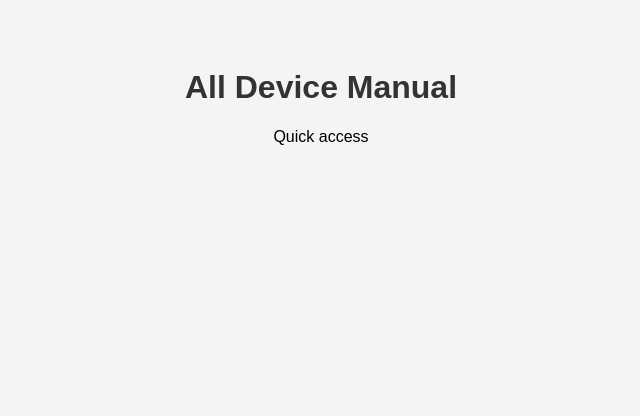
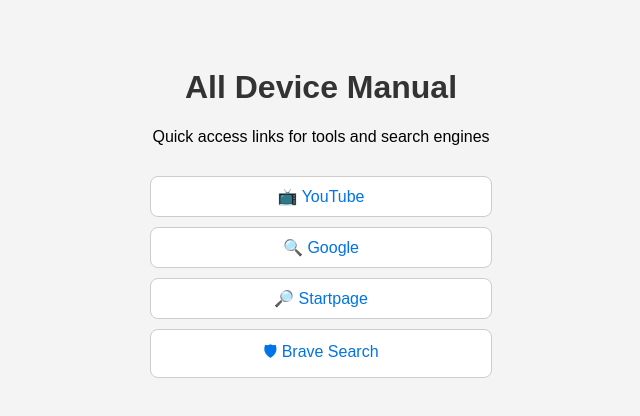
Before and after one commit to Sageisaiah80/all-device-manual, a plain HTML site: page index.html in a window 1280 px wide. Shown: the whole page, without its empty margins (319-959 px from the left). Drawn offline with Linux system fonts and the light colour scheme.

Commit message:
Update index.html
Signed-off-by: Sageisaiah80 <sageisaiah80@gmail.com>

```diff
--- a/index.html
+++ b/index.html
@@ -37,4 +37,12 @@
 </head>
 <body>
   <h1>All Device Manual</h1>
-  <p>Quick access
+  <p>Quick access links for tools and search engines</p>
+  <div class="links">
+    <a href="https://www.youtube.com" target="_blank">📺 YouTube</a>
+    <a href="https://www.google.com" target="_blank">🔍 Google</a>
+    <a href="https://www.startpage.com" target="_blank">🔎 Startpage</a>
+    <a href="https://search.brave.com" target="_blank">🛡 Brave Search</a>
+  </div>
+</body>
+</html>
```
